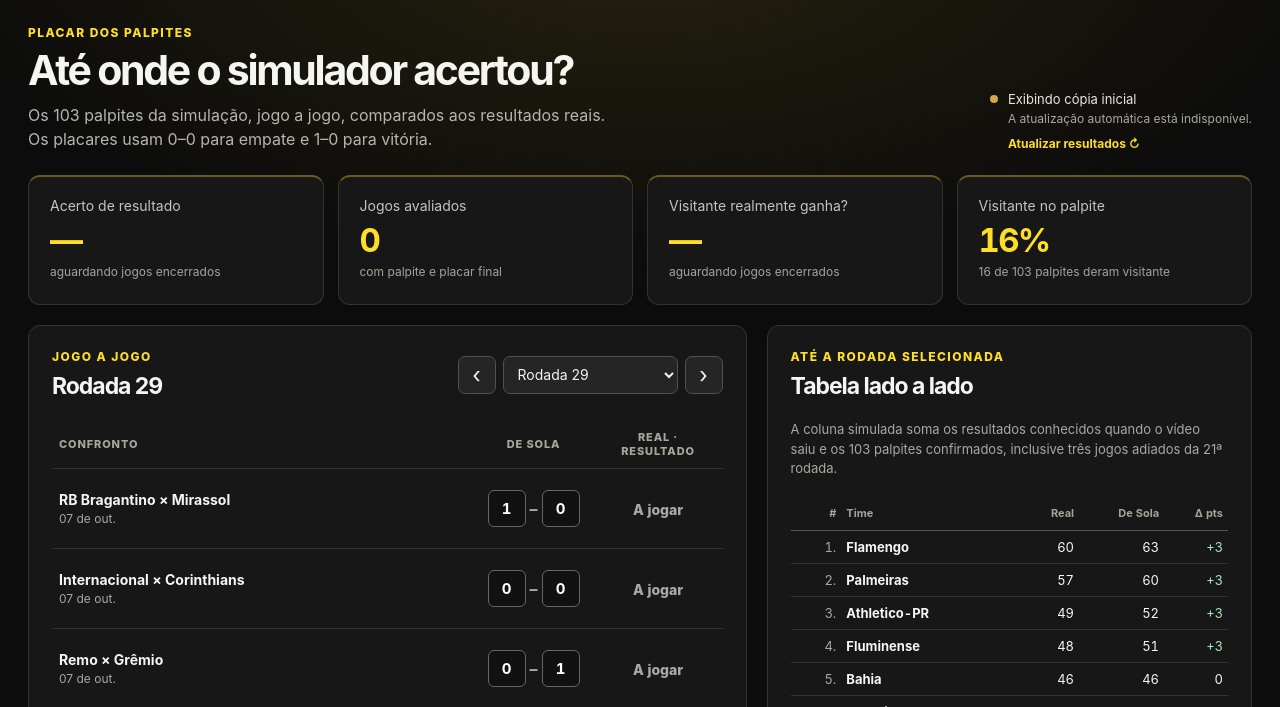
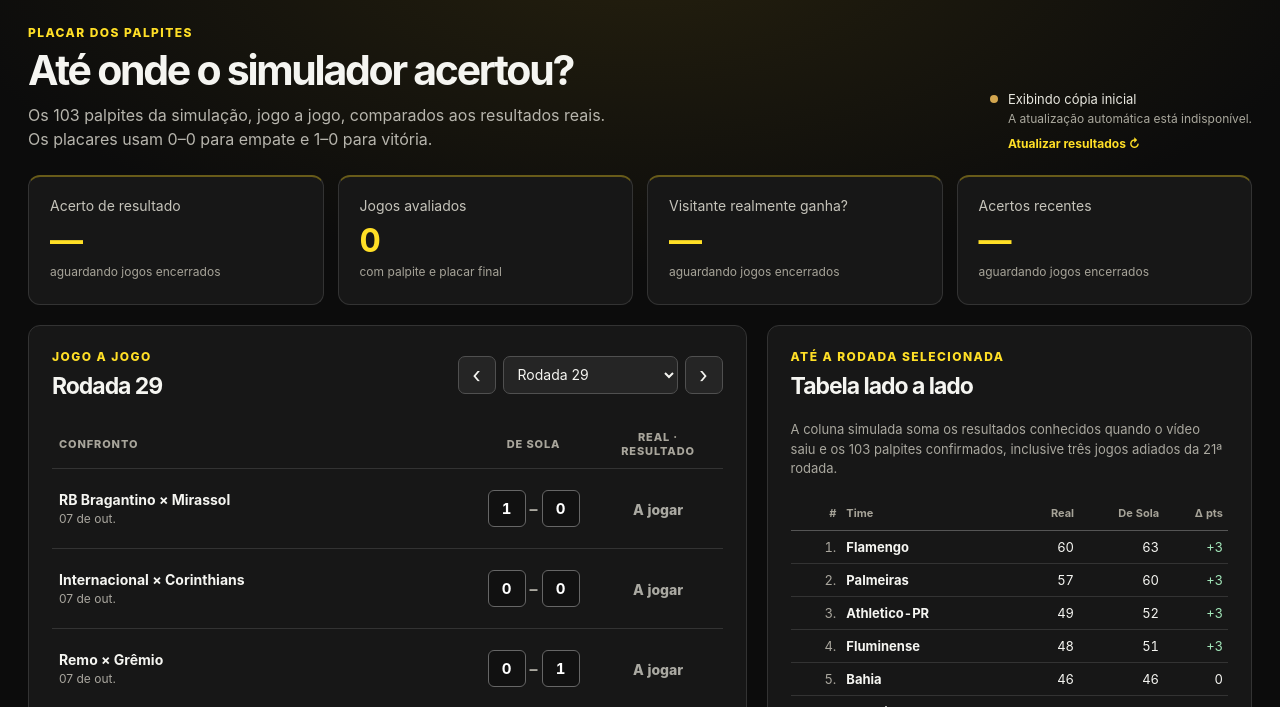
Before and after one commit to Gustavo-Huk/desola-brasileirao-2026, a plain HTML site: page index.html in a window 1280 px wide. Shown: the part 93-800 px from the top of the page. Drawn offline with Linux system fonts and the light colour scheme; no server answers.

Commit message:
Consolidar indicador de visitante e adicionar acertos recentes

```diff
--- a/app.js
+++ b/app.js
@@ -31,11 +31,12 @@ function standings(round,predicted){const scores=new Map(current.acervo.times.ma
     for(const [team,side,goals,against] of [[game.mandante,'home',score.home,score.away],[game.visitante,'away',score.away,score.home]]){const s=scores.get(team);if(!s)continue;s.pts+=points(score,side);s.gf+=goals;s.ga+=against;if(goals>against)s.w++}
   }return [...scores.values()].sort((a,b)=>b.pts-a.pts||b.w-a.w||(b.gf-b.ga)-(a.gf-a.ga)||b.gf-a.gf||a.name.localeCompare(b.name,'pt-BR'))}
 function renderTable(){const actual=standings(selectedRound,false),sim=standings(selectedRound,true),lookup=new Map(sim.map(s=>[s.code,s])),body=$('standings');body.replaceChildren();for(const [i,team] of actual.entries()){const s=lookup.get(team.code),tr=element('tr');for(const [className,value] of [['rank',`${i+1}.`],['',team.name],['',team.pts],['',s.pts],[s.pts-team.pts>0?'positive':s.pts-team.pts<0?'negative':'',`${s.pts-team.pts>0?'+':''}${s.pts-team.pts}`]])tr.append(element('td',className,value));body.append(tr)}$('table-note').textContent=selectedRound===38?'A simulação inclui os 103 palpites. A ordem exibida segue a tabela real; empates em pontos da simulação exigem desempate oficial.':'A tabela de cada rodada inclui os jogos daquela rodada e os adiados anteriores com resultado ou palpite.'}
-function renderInsights(){const delta=new Map(current.acervo.times.map(t=>[t.code,0]));let evaluated=0,correct=0,recorded=0,awayPredicted=0,awayReal=0;
-  for(const game of allGames().filter(eligible)){const p=prediction(game),r=result(game);if(!p)continue;recorded++;if(outcome(p)<0)awayPredicted++;if(!r)continue;evaluated++;if(outcome(p)===outcome(r))correct++;if(outcome(r)<0)awayReal++;delta.set(game.mandante,delta.get(game.mandante)+points(p,'home')-points(r,'home'));delta.set(game.visitante,delta.get(game.visitante)+points(p,'away')-points(r,'away'))}
+function renderInsights(){const delta=new Map(current.acervo.times.map(t=>[t.code,0]));const completed=[];let evaluated=0,correct=0,awayReal=0;
+  for(const game of allGames().filter(eligible)){const p=prediction(game),r=result(game);if(!p||!r)continue;completed.push({game,p,r});evaluated++;if(outcome(p)===outcome(r))correct++;if(outcome(r)<0)awayReal++;delta.set(game.mandante,delta.get(game.mandante)+points(p,'home')-points(r,'home'));delta.set(game.visitante,delta.get(game.visitante)+points(p,'away')-points(r,'away'))}
   $('outcome-accuracy').textContent=evaluated?`${Math.round(correct/evaluated*100)}%`:'—';$('outcome-detail').textContent=evaluated?`${correct} acertos em ${evaluated} ${evaluated===1?'jogo':'jogos'}`:'aguardando jogos encerrados';$('evaluated').textContent=fmt(evaluated);
-  $('away-real').textContent=evaluated?`${Math.round(awayReal/evaluated*100)}%`:'—';$('away-real-detail').textContent=evaluated?`${awayReal} de ${evaluated} ${evaluated===1?'jogo':'jogos'} com vitória visitante`:'aguardando jogos encerrados';
-  $('away-predicted').textContent=recorded?`${Math.round(awayPredicted/recorded*100)}%`:'—';$('away-predicted-detail').textContent=`${awayPredicted} de ${recorded} palpites deram visitante`;
+  $('away-real').textContent=evaluated?`${Math.round(awayReal/evaluated*100)}%`:'—';$('away-real-detail').textContent=evaluated?`${awayReal} ${awayReal===1?'visitante venceu':'visitantes venceram'} em ${evaluated} ${evaluated===1?'jogo':'jogos'}`:'aguardando jogos encerrados';
+  const recent=completed.sort((a,b)=>String(b.game.dataISO).localeCompare(String(a.game.dataISO))||key(b.game).localeCompare(key(a.game))).slice(0,5);const recentCorrect=recent.filter(({p,r})=>outcome(p)===outcome(r)).length;
+  $('recent-accuracy').textContent=recent.length?`${Math.round(recentCorrect/recent.length*100)}%`:'—';$('recent-detail').textContent=recent.length?`${recentCorrect} acertos ${recent.length===1?'no último jogo':`nos últimos ${recent.length} jogos`}`:'aguardando jogos encerrados';
   function fill(id,items){const host=$(id);host.replaceChildren();if(!items.length){host.append(element('p','insight-empty','Os desvios aparecerão quando houver palpites para jogos encerrados.'));return}for(const [code,value] of items.slice(0,5)){const row=element('div','insight-row');row.append(element('span','',teamName(code)),element('strong',value>0?'positive':'negative',`${value>0?'+':''}${value} pts`));host.append(row)}}const entries=[...delta].filter(([,v])=>v!==0);fill('benefited',entries.filter(([,v])=>v>0).sort((a,b)=>b[1]-a[1]));fill('harmed',entries.filter(([,v])=>v<0).sort((a,b)=>a[1]-b[1]))}
 function renderAll(){renderGames();renderTable();renderInsights()}
 function exportCSV(){const header='rodada,mandante,visitante,gols_mandante,gols_visitante';const rows=allGames().filter(eligible).map(g=>{const p=prediction(g);return [g.rodada,g.mandante,g.visitante,p?.home??'',p?.away??''].join(',')});const blob=new Blob(['\ufeff'+[header,...rows].join('\r\n')],{type:'text/csv;charset=utf-8'}),url=URL.createObjectURL(blob),a=document.createElement('a');a.href=url;a.download='palpites-desola-brasileirao-2026.csv';a.click();setTimeout(()=>URL.revokeObjectURL(url),1000)}
--- a/index.html
+++ b/index.html
@@ -26,7 +26,7 @@
       <article class="metric"><span>Acerto de resultado</span><strong id="outcome-accuracy">—</strong><small id="outcome-detail">vitória, empate ou derrota</small></article>
       <article class="metric"><span>Jogos avaliados</span><strong id="evaluated">—</strong><small>com palpite e placar final</small></article>
       <article class="metric"><span>Visitante realmente ganha?</span><strong id="away-real">—</strong><small id="away-real-detail">entre os jogos avaliados</small></article>
-      <article class="metric"><span>Visitante no palpite</span><strong id="away-predicted">—</strong><small id="away-predicted-detail">entre os palpites do vídeo</small></article>
+      <article class="metric"><span>Acertos recentes</span><strong id="recent-accuracy">—</strong><small id="recent-detail">nos últimos cinco jogos encerrados</small></article>
     </section>
 
     <section class="workspace">
```
